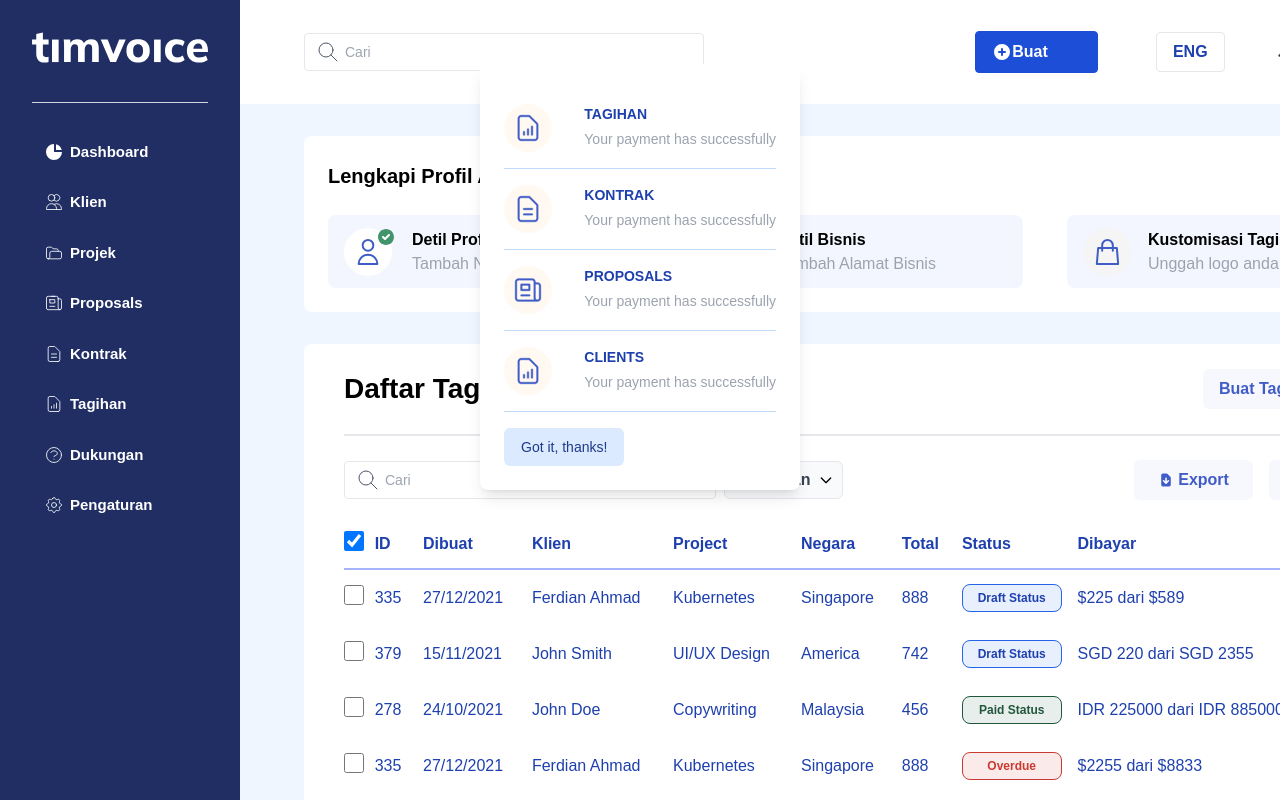
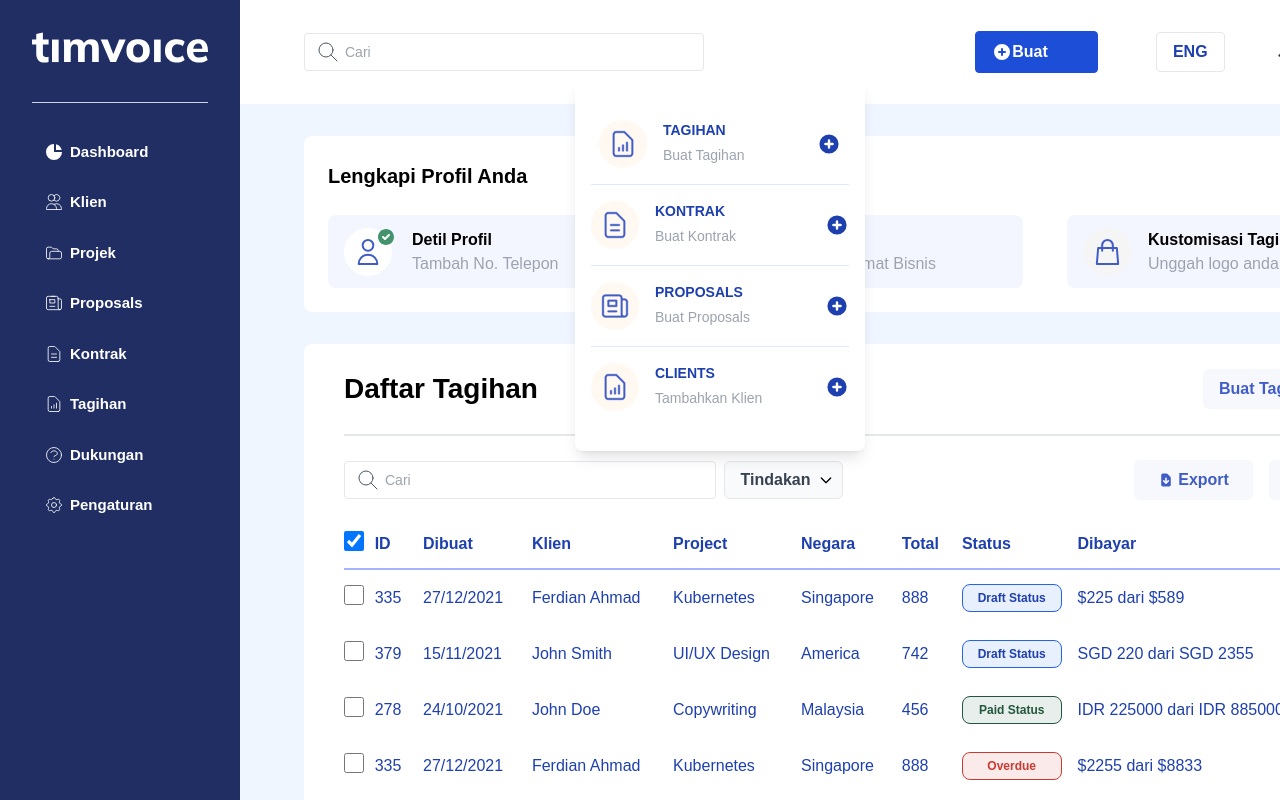
Before and after one commit to ferdianarid/timvoice-digital, a Next.js app: page /admin/Invoices in a window 1280 px wide. Both pictures are taken after a click on the button "Buat". Shown: the top 800 px of the page. Built offline with nearby package versions, Linux system fonts and the light colour scheme.

Commit message:
update modal create invoice and app bar

```diff
--- a/components/Appbar.tsx
+++ b/components/Appbar.tsx
@@ -17,6 +17,9 @@ import { ImageProps } from "../interfaces/ImageOption"
 
 // Interface Link Action
 import { LinkActionProps } from '../interfaces/LinkAction'
+
+// import Create Invoice Modals
+import ModalCreateInvoices from './ModalCreateInvoices'
 
 // Image Option Component
 const ImageOptions = ({ appBarIcon, alt }: ImageProps) => {
@@ -50,8 +53,15 @@ const ModalInvoice = () => {
        const openModal = () => {
               setIsOpen(true)
        }
+
+       // state show modal create invoice
+       const [showCreate, setShowCreate] = useState(false)
        return (
               <React.Fragment>
+                     {/* Modal Create Invoices */}
+                     {
+                            showCreate && <ModalCreateInvoices />
+                     }
                      {/* Create Button */}
                      <div className="w-[123px] text-center font-bold ml-0 md:ml-1 no-underline flex items-center px-4 py-[10px] leading-none bg-blue-700 border-blue-700 border rounded text-white hover:border-transparent hover:bg-blue-800 mt-4 sm:mt-0" >
                             <div className='flex items-center'>
@@ -60,8 +70,9 @@ const ModalInvoice = () => {
                                           Buat
                                    </button>
                             </div>
+
                             <Transition appear show={isOpen} as={Fragment}>
-                                   <Dialog as="div" className="fixed inset-8 z-10" onClose={closeModal}>
+                                   <Dialog as="div" className="fixed inset-8 z-10 ml-40 mt-4" onClose={closeModal}>
                                           <div className="min-h-screen px-4 text-center">
                                                  <Transition.Child as={Fragment} enter="ease-out duration-300" enterFrom="opacity-0" enterTo="opacity-100" leave="ease-in duration-200" leaveFrom="opacity-100" leaveTo="opacity-0">
                                                         <Dialog.Overlay className="fixed inset-0 right-6" />
@@ -73,65 +84,78 @@ const ModalInvoice = () => {
                                                  {/* Modals */}
                                                  {/* Children Modals / Content */}
                                                  <Transition.Child as={Fragment} enter="ease-out duration-300" enterFrom="opacity-0 scale-95" enterTo="opacity-100 scale-100" leave="ease-in duration-200" leaveFrom="opacity-100 scale-100" leaveTo="opacity-0 scale-95">
-                                                        <div className="inline-block w-full bg-white max-w-xs p-6 my-8 overflow-hidden text-left align-middle transition-all transform shadow-lg rounded-lg">
-                                                               {/* Card */}
-                                                               <div className="w-full flex justify-between items-center py-4  border-b border-blue-200">
+                                                        <div className="inline-block w-full bg-white max-w-[290px] p-6 px-4 my-8 overflow-hidden text-left align-middle transition-all transform shadow-lg rounded-lg">
+                                                               <div onClick={() => setShowCreate(!showCreate)} className="hover:bg-blue-50 hover:cursor-pointer w-full flex justify-start items-center py-4 px-2  border-b border-blue-100">
                                                                       <Image src={invoiceIcon} alt="invoice" width={48} height={48} />
-                                                                      <div className="desc">
+                                                                      <div className="desc ml-4">
                                                                              <Dialog.Title as="h3" className="text-sm font-bold leading-none text-blue-800">
                                                                                     TAGIHAN
                                                                              </Dialog.Title>
                                                                              <div className="mt-2">
                                                                                     <p className="text-sm text-gray-400">
-                                                                                           Your payment has successfully
+                                                                                           Buat Tagihan
                                                                                     </p>
                                                                              </div>
                                                                       </div>
+                                                                      <div className="ml-auto">
+                                                                             <svg xmlns="http://www.w3.org/2000/svg" className="h-6 w-6 text-blue-800" viewBox="0 0 20 20" fill="currentColor">
+                                                                                    <path fillRule="evenodd" d="M10 18a8 8 0 100-16 8 8 0 000 16zm1-11a1 1 0 10-2 0v2H7a1 1 0 100 2h2v2a1 1 0 102 0v-2h2a1 1 0 100-2h-2V7z" clipRule="evenodd" />
+                                                                             </svg>
+                                                                      </div>
                                                                </div>
-                                                               <div className="w-full flex justify-between items-center py-4  border-b border-blue-200">
+                                                               <div className="w-full flex justify-start items-center py-4  border-b border-blue-100 hover:bg-blue-50 hover:cursor-pointer">
                                                                       <Image src={contractIcon} alt="invoice" width={48} height={48} />
-                                                                      <div className="desc">
+                                                                      <div className="desc ml-4">
                                                                              <Dialog.Title as="h3" className="text-sm font-bold leading-none text-blue-800">
                                                                                     KONTRAK
                                                                              </Dialog.Title>
                                                                              <div className="mt-2">
                                                                                     <p className="text-sm text-gray-400">
-                                                                                           Your payment has successfully
+                                                                                           Buat Kontrak
                                                                                     </p>
                                                                              </div>
                                                                       </div>
+                                                                      <div className="ml-auto">
+                                                                             <svg xmlns="http://www.w3.org/2000/svg" className="h-6 w-6 text-blue-800" viewBox="0 0 20 20" fill="currentColor">
+                                                                                    <path fillRule="evenodd" d="M10 18a8 8 0 100-16 8 8 0 000 16zm1-11a1 1 0 10-2 0v2H7a1 1 0 100 2h2v2a1 1 0 102 0v-2h2a1 1 0 100-2h-2V7z" clipRule="evenodd" />
+                                                                             </svg>
+                                                                      </div>
                                                                </div>
-                                                               <div className="w-full flex justify-between items-center py-4  border-b border-blue-200">
+                                                               <div className="w-full flex justify-start items-center py-4  border-b border-blue-100 hover:bg-blue-50 hover:cursor-pointer">
                                                                       <Image src={proposalsIcon} alt="invoice" width={48} height={48} />
-                                                                      <div className="desc">
+                                                                      <div className="desc ml-4">
                                                                              <Dialog.Title as="h3" className="text-sm font-bold leading-none text-blue-800">
                                                                                     PROPOSALS
                                                                              </Dialog.Title>
                                                                              <div className="mt-2">
                                                                                     <p className="text-sm text-gray-400">
-                                                                                           Your payment has successfully
+                                                                                           Buat Proposals
                                                                                     </p>
                                                                              </div>
                                                                       </div>
+                                                                      <div className="ml-auto">
+                                                                             <svg xmlns="http://www.w3.org/2000/svg" className="h-6 w-6 text-blue-800" viewBox="0 0 20 20" fill="currentColor">
+                                                                                    <path fillRule="evenodd" d="M10 18a8 8 0 100-16 8 8 0 000 16zm1-11a1 1 0 10-2 0v2H7a1 1 0 100 2h2v2a1 1 0 102 0v-2h2a1 1 0 100-2h-2V7z" clipRule="evenodd" />
+                                                                             </svg>
+                                                                      </div>
                                                                </div>
-                                                               <div className="w-full flex justify-between items-center py-4  border-b border-blue-200">
+                                                               <div className="w-full flex justify-start items-center py-4 hover:bg-blue-50 hover:cursor-pointer">
                                                                       <Image src={invoiceIcon} alt="invoice" width={48} height={48} />
-                                                                      <div className="desc">
+                                                                      <div className="desc ml-4">
                                                                              <Dialog.Title as="h3" className="text-sm font-bold leading-none text-blue-800">
                                                                                     CLIENTS
                                                                              </Dialog.Title>
                                                                              <div className="mt-2">
                                                                                     <p className="text-sm text-gray-400">
-                                                                                           Your payment has successfully
+                                                                                           Tambahkan Klien
                                                                                     </p>
                                                                              </div>
                                                                       </div>
-                                                               </div>
-                                                               {/* button close */}
-                                                               <div className="mt-4">
-                                                                      <button type="button" className="inline-flex justify-center px-4 py-2 text-sm font-medium text-blue-900 bg-blue-100 border border-transparent rounded-md hover:bg-blue-200 focus:outline-none focus-visible:ring-2 focus-visible:ring-offset-2 focus-visible:ring-blue-500" onClick={closeModal}>
-                                                                             Got it, thanks!
-                                                                      </button>
+                                                                      <div className="ml-auto">
+                                                                             <svg xmlns="http://www.w3.org/2000/svg" className="h-6 w-6 text-blue-800" viewBox="0 0 20 20" fill="currentColor">
+                                                                                    <path fillRule="evenodd" d="M10 18a8 8 0 100-16 8 8 0 000 16zm1-11a1 1 0 10-2 0v2H7a1 1 0 100 2h2v2a1 1 0 102 0v-2h2a1 1 0 100-2h-2V7z" clipRule="evenodd" />
+                                                                             </svg>
+                                                                      </div>
                                                                </div>
                                                         </div>
                                                  </Transition.Child>
--- /dev/null
+++ b/components/ModalCreateInvoices.tsx
@@ -0,0 +1,66 @@
+import React from 'react'
+import Image from "next/image"
+import Link from 'next/link'
+
+// import Toaster
+import { successNotify } from './partials/ToastNotify'
+
+// import close icon
+import CloseIcon from "../public/close.svg"
+
+const ModalCreateInvoices = () => {
+       // Modals State
+       const [closeModal, setCloseModal] = React.useState(false)
+
+       // Modals Component
+       const Modals = () => {
+              return (
+                     <div className="w-[400px] bg-white shadow-xl rounded-lg h-auto p-6 z-30 top-[15%] left-[42%] fixed">
+                            <div className="flex justify-between mb-4">
+                                   <h1 className="text-xl font-bold text-gray-800">Buat Tagihan</h1>
+                                   <Link href="#">
+                                          <Image onClick={() => setCloseModal(!closeModal)} className="w-full hover:cursor-pointer" width={32} height={32} src={CloseIcon} alt="" />
+                                   </Link>
+                            </div>
+                            <div className="mt-2">
+                                   <h2 className="text-md font-bold text-gray-800">Tipe Tagihan</h2>
+                                   <select className=" mt-2 font-medium text-gray-800 w-full border border-gray-200 rounded-[4px] py-2 px-4 mb-4 text-md bg-white" name="cars" id="cars">
+                                          <option className='bg-white font-medium text-gray-800 hover:bg-[#405DC7]' value="Tagihan Satuan">Tagihan Satuan</option>
+                                          <option className='bg-white font-medium text-gray-800 hover:bg-[#405DC7]' value="Tagihan Bulanan">Tagihan Bulanan</option>
+                                   </select>
+                            </div>
+
+                            <div className="mt-2">
+                                   <h2 className="text-md font-bold text-gray-800">Klien</h2>
+                                   <select className=" mt-2 font-medium w-full border border-gray-200 rounded-[4px] py-2 px-4 mb-4 text-md bg-white" name="cars" id="cars">
+                                          <option className='bg-white font-medium text-gray-800 hover:bg-[#405DC7]' value="CSV">Buat Baru</option>
+                                          <option className='bg-white font-medium text-gray-800 hover:bg-[#405DC7]' value="XLS">Ferdian Ahmad</option>
+                                          <option className='bg-white font-medium text-gray-800 hover:bg-[#405DC7]' value="XLS">Mary Jane</option>
+                                   </select>
+                            </div>
+
+                            <div className="mt-2">
+                                   <h2 className="text-md font-bold text-gray-800">Projek</h2>
+                                   <select className=" mt-2 font-medium w-full border border-gray-200 rounded-[4px] py-2 px-4 mb-4 text-md bg-white" name="projek" id="projek" value="Logo Design" disabled>
+                                          <option className=' text-gray-800 font-medium hover:bg-[#405DC7] bg-gray-400' value="Logo Design">Logo Design</option>
+                                   </select>
+                            </div>
+                            <div className="w-full mt-4">
+                                   {/* Button Action */}
+                                   <button onClick={() => alert("Invoice Successfully Created")} className='w-full py-2 bg-[#405DC7] hover:bg-[#324daf] text-white px-4 rounded-md flex items-center justify-center font-bold'>
+                                          Buat Tagihan
+                                   </button>
+                            </div>
+                     </div>
+              )
+       }
+       return (
+              <React.Fragment>
+                     {
+                            !closeModal && <Modals />
+                     }
+              </React.Fragment>
+       )
+}
+
+export default ModalCreateInvoices
```
